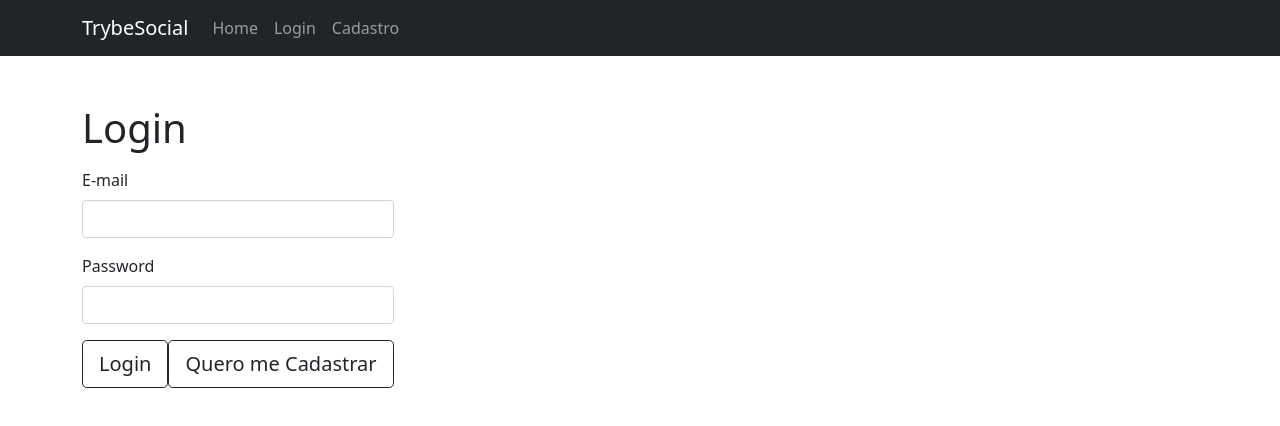
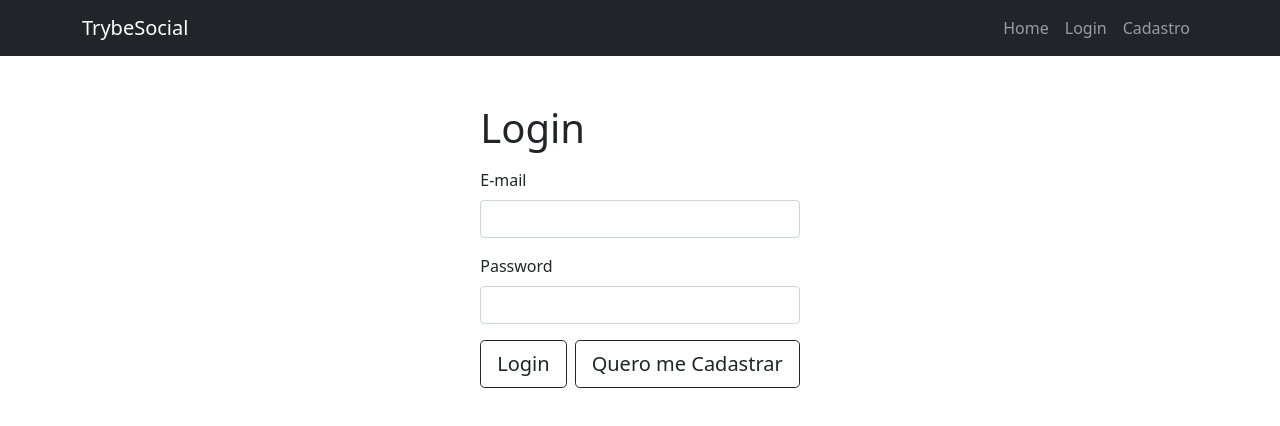
Before and after one commit to joaoreisjpk/TrybeSocial.server, a Next.js app in the folder client/: page /login in a window 1280 px wide. Shown: the top 426 px of the page. Built offline with nearby package versions, Linux system fonts and the light colour scheme.

Commit message:
terminando de vez de estilziar os campos de login e cadastro

```diff
--- a/client/src/components/Header.tsx
+++ b/client/src/components/Header.tsx
@@ -1,5 +1,5 @@
 import React from 'react';
-import { Container, Nav, Navbar, NavDropdown } from 'react-bootstrap';
+import { Container, Nav, Navbar } from 'react-bootstrap';
 import Link from './Link';
 import NextLink from 'next/link';
 
@@ -11,7 +11,7 @@ export default function Header() {
           <Navbar.Brand href='#'>TrybeSocial</Navbar.Brand>
         </NextLink>
         <Navbar.Toggle aria-controls='basic-navbar-nav' />
-        <Navbar.Collapse id='basic-navbar-nav flex-grow-0'>
+        <Navbar.Collapse id='basic-navbar-nav' className='flex-grow-0'>
           <Nav className='me-auto'>
             <Link href='/main-page'>Home</Link>
             <Link href='/login'>Login</Link>
--- a/client/src/pages/cadastro/index.tsx
+++ b/client/src/pages/cadastro/index.tsx
@@ -41,7 +41,7 @@ export default function Login() {
         <link rel='icon' href='/favicon.ico' />
       </Head>
       <Header />
-      <Container className='d-flex'>
+      <Container className='d-flex justify-content-center'>
         <Form action='' className='mt-5'>
           <Form.Group className='mb-3'>
             <h1 className='mb-4'>Cadastro</h1>
--- a/client/src/pages/login/index.tsx
+++ b/client/src/pages/login/index.tsx
@@ -41,7 +41,7 @@ export default function Login() {
         <link rel='icon' href='/favicon.ico' />
       </Head>
       <Header />
-      <Container className='d-flex mt-5'>
+      <Container className='d-flex mt-5 justify-content-center'>
         <Form action=''>
           <Form.Group className='mb-3'>
             <h1 className='mb-3'>Login</h1>
@@ -75,12 +75,12 @@ export default function Login() {
             >
               Login
             </Button>
+            <span className='m-1' />
             <Button
               variant='outline-dark'
               size='lg'
               type='button'
               onClick={() => push('/cadastro')}
-              className='mr-1'
             >
               Quero me Cadastrar
             </Button>
--- a/client/src/styles/globals.css
+++ b/client/src/styles/globals.css
@@ -18,8 +18,3 @@ a {
 * {
   box-sizing: border-box;
 }
-
-div.container {
-  /*
-  max-width: 50%; */
-}
```
